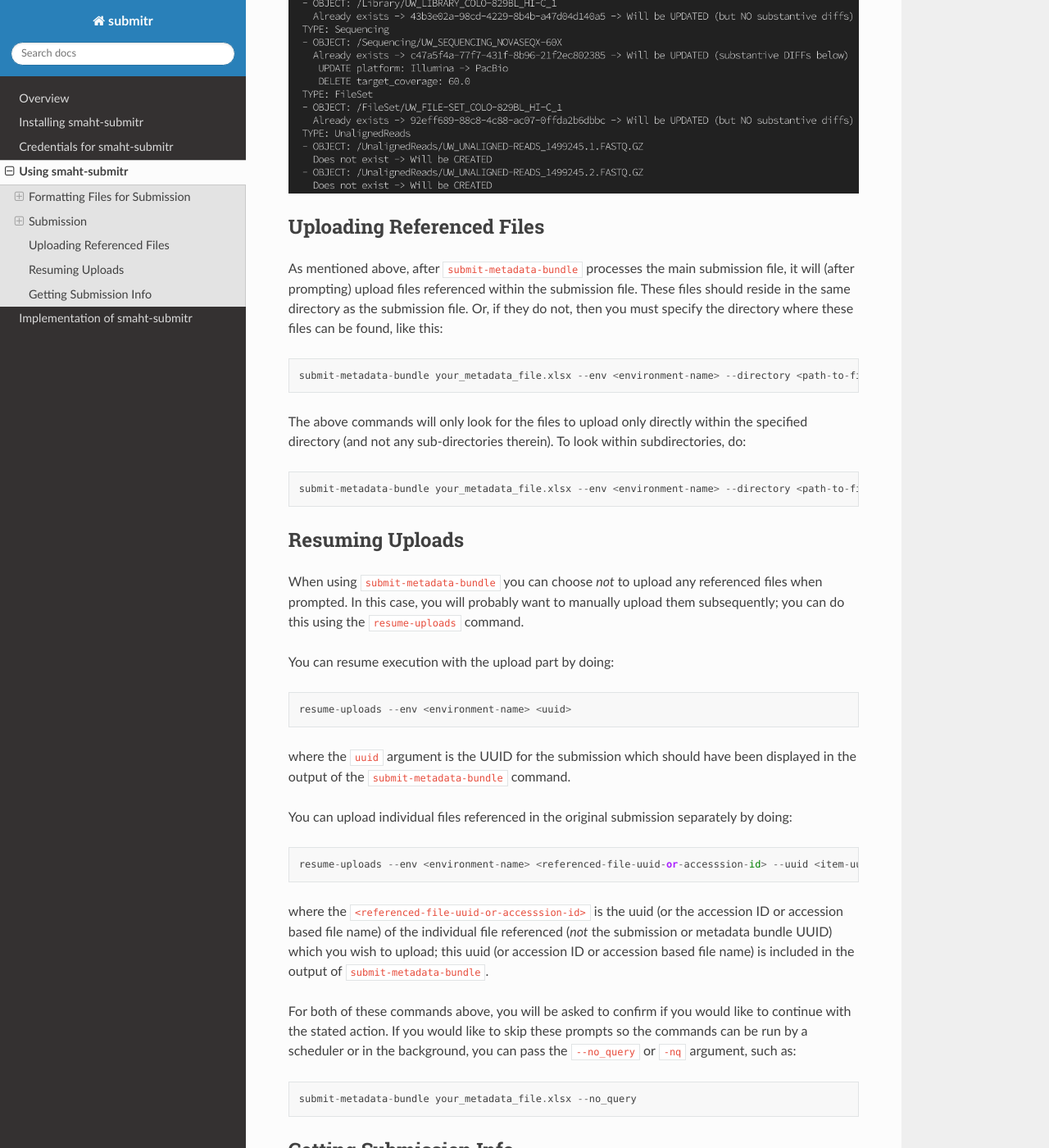
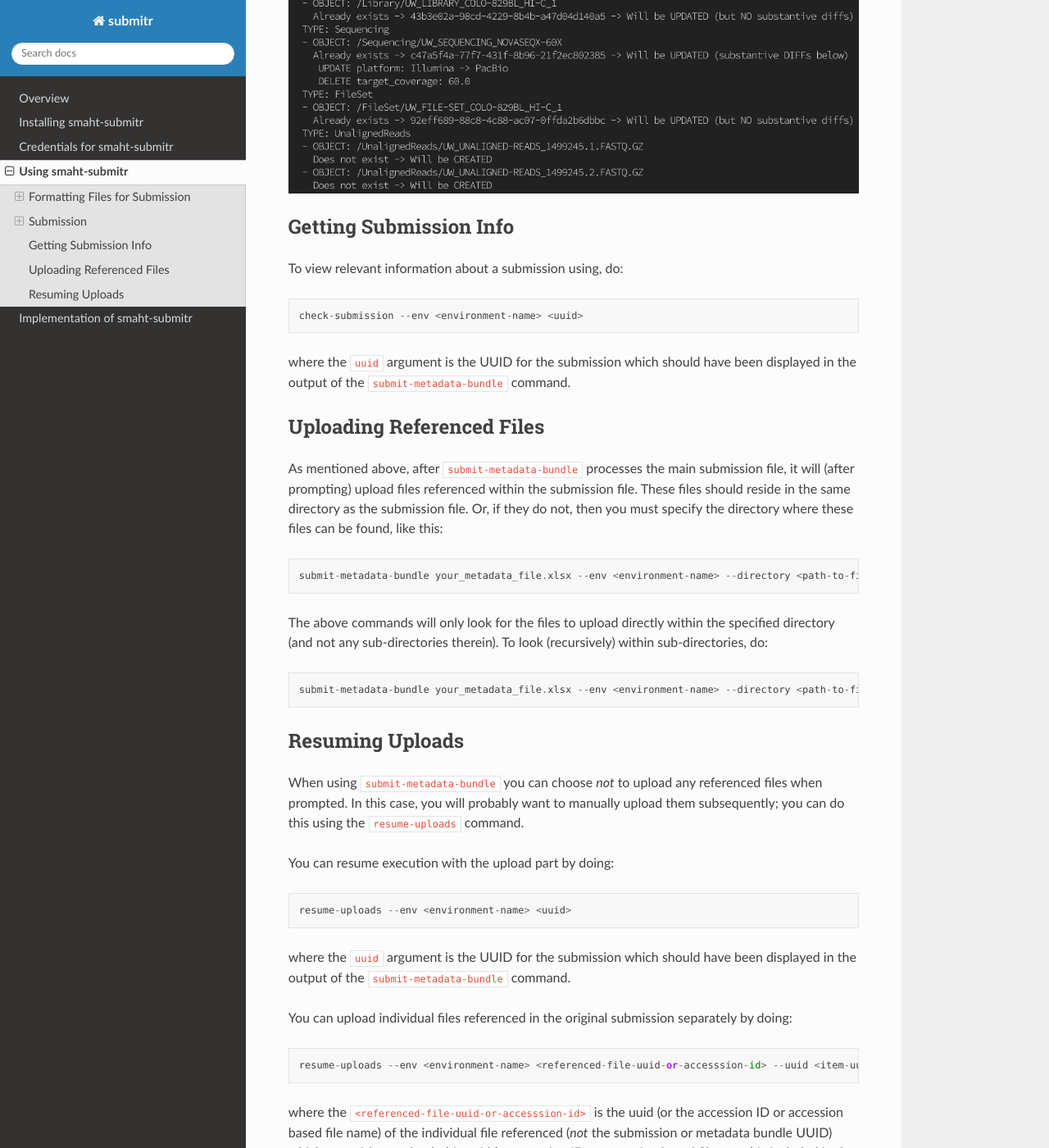
Before and after one commit to smaht-dac/submitr, a Sphinx documentation site: the page built from docs/source/usage.rst, in a window 1280 px wide and 1400 px high, scrolled down 5166 px. Shown: the whole window at 82% size. Built offline with Sphinx 7.4.7 and the Read the Docs theme 2.0.0, drawn with Linux system fonts in a browser that asks for light colours; some of the changed text lies outside the part shown.

Commit message:
documentation

```diff
--- a/docs/source/usage.rst
+++ b/docs/source/usage.rst
@@ -166,6 +166,14 @@
     :target: _static/images/submitr_check.png
     :alt: Excel Spreadsheet Screenshot
 
+Getting Submission Info
+=======================
+To view relevant information about a submission using, do::
+
+   check-submission --env <environment-name> <uuid>
+
+where the ``uuid`` argument is the UUID for the submission which should have been displayed in the output of the ``submit-metadata-bundle`` command.
+
 Uploading Referenced Files
 ==========================
 
@@ -175,8 +183,8 @@
 
    submit-metadata-bundle your_metadata_file.xlsx --env <environment-name> --directory <path-to-files>
 
-The above commands will only look for the files to upload only directly within the specified directory
-(and not any sub-directories therein). To look within subdirectories, do::
+The above commands will only look for the files to upload directly within the specified directory
+(and not any sub-directories therein). To look (recursively) within sub-directories, do::
 
    submit-metadata-bundle your_metadata_file.xlsx --env <environment-name> --directory <path-to-files> --subdirectories
 
```
Also changed, not shown: other parts of docs/source/usage.rst (+0 -8 lines).
